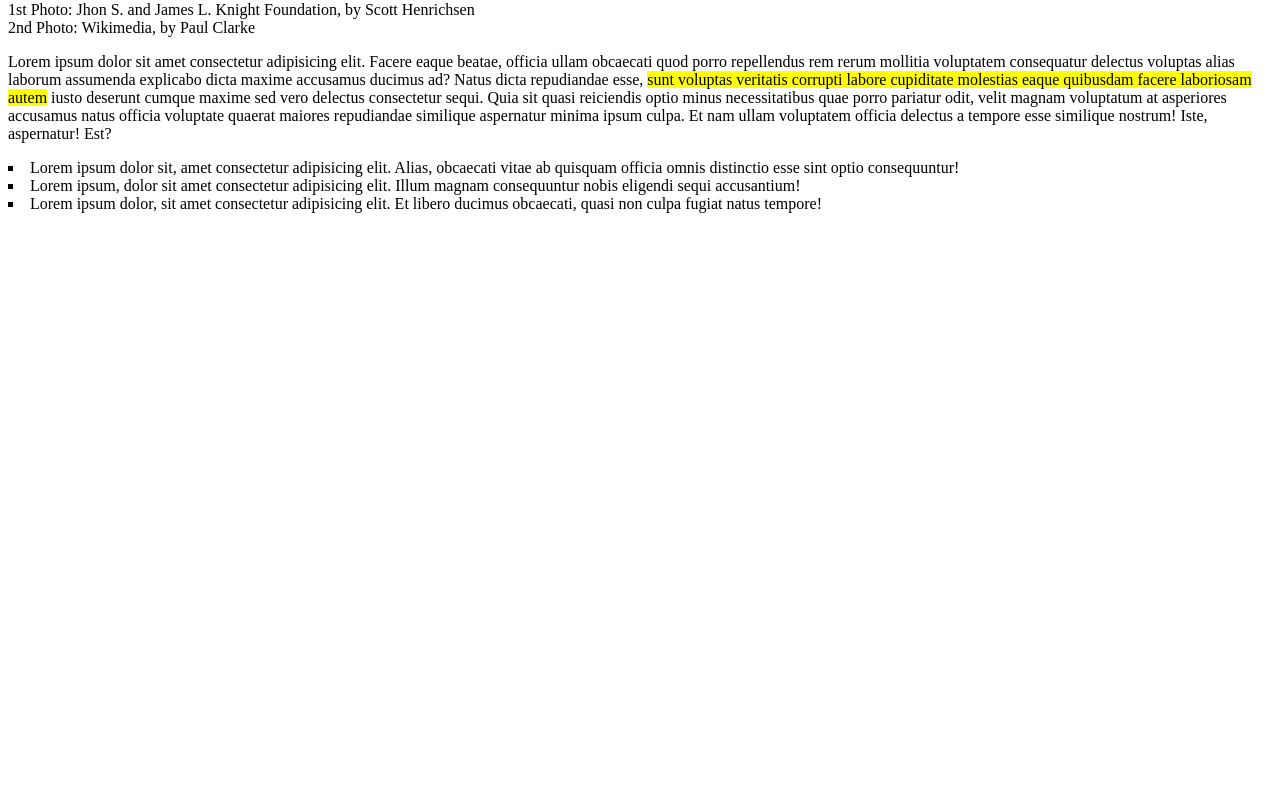
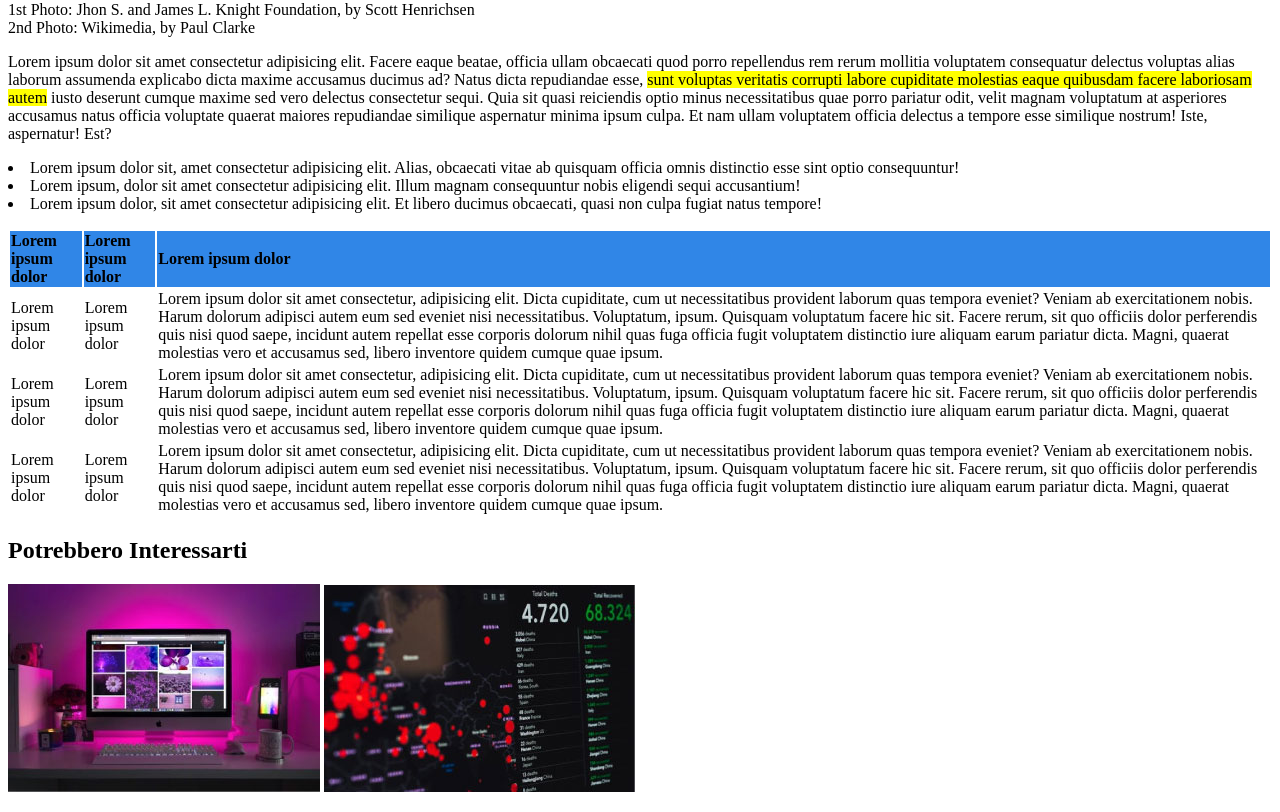
Before and after one commit to Damiano-Mariscoli/html-css-booleaner, a plain HTML site: page index.html in a window 1280 px wide. Shown: the part 741-1553 px from the top of the page. Before the commit the page ends 970 px from the top, so only its background shows below. Drawn offline with Linux system fonts and the light colour scheme.

Commit message:
aggiunta del css inerente alla lista, e aggiunte le ultime 2 foto

```diff
--- a/css/style.css
+++ b/css/style.css
@@ -9,6 +9,7 @@ header{
     background-color: rgb(9, 101, 206);
     height: 180px;
 }
+
 figure{
     margin-left:0px;
 }
@@ -34,10 +35,19 @@ figure{
     color: rgb(104, 104, 104);
 }
 .lista-main{
-    list-style-type:square;
+
     list-style-position: inside;
     padding-left: 0px;
 }
-.font16{
-    font-size: 100px;
+.font-16{
+    font-size: 16px;
 }
+.tab-head{
+    tab-size: 100;
+    background-color: rgb(48, 134, 231);
+    text-align: left;
+
+}
+.short-tab{
+    tab-size: 196;
+}
--- a/index.html
+++ b/index.html
@@ -15,7 +15,7 @@
             Internet deve essere al servizio del "bene pubblico":
             il manifesto di Tim Berners-Lee
         </h1>
-        <p class="caption-titolo" class="font16"><span class="grigio">Scritto da </span><span class="testo-colorato">The Booleaner</span></p>
+        <p class="caption-titolo font-16"><span class="grigio">Scritto da </span><span class="testo-colorato">The Booleaner</span></p>
         <p class="caption-titolo"><span class="grigio">il 10/10/2020</span></p>
     </section>
     <figure>
@@ -48,6 +48,59 @@
                     <li>Lorem ipsum dolor, sit amet consectetur adipisicing elit. Et libero ducimus obcaecati, quasi non culpa fugiat natus tempore!</li>
                 </ul>
         </section>
+        <section>
+            <table>
+                <thead class="tab-head">
+                    <tr >
+                        <th class="short-tab">Lorem ipsum dolor</th>
+                        <th class="short-tab">Lorem ipsum dolor</th>
+                        <th class="long-tab">Lorem ipsum dolor</th>
+                    </tr>
+                </thead>
+                <tbody>
+                    <tr>
+                        <td>Lorem ipsum dolor</td>
+                        <td>Lorem ipsum dolor</td>
+                        <td>Lorem ipsum dolor sit amet consectetur, adipisicing elit.
+                            Dicta cupiditate, cum ut necessitatibus provident laborum quas tempora eveniet?
+                            Veniam ab exercitationem nobis. Harum dolorum adipisci autem eum sed eveniet nisi necessitatibus.
+                            Voluptatum, ipsum. Quisquam voluptatum facere hic sit. Facere rerum, sit quo officiis dolor perferendis
+                            quis nisi quod saepe, incidunt autem repellat esse corporis dolorum nihil quas fuga officia fugit voluptatem distinctio
+                            iure aliquam earum pariatur dicta. Magni, quaerat molestias vero et accusamus sed, libero inventore quidem cumque quae ipsum.
+                        </td>
+                    </tr>
+                    <tr>
+                        <td>Lorem ipsum dolor</td>
+                        <td>Lorem ipsum dolor</td>
+                        <td>Lorem ipsum dolor sit amet consectetur, adipisicing elit.
+                            Dicta cupiditate, cum ut necessitatibus provident laborum quas tempora eveniet?
+                            Veniam ab exercitationem nobis. Harum dolorum adipisci autem eum sed eveniet nisi necessitatibus.
+                            Voluptatum, ipsum. Quisquam voluptatum facere hic sit. Facere rerum, sit quo officiis dolor perferendis
+                            quis nisi quod saepe, incidunt autem repellat esse corporis dolorum nihil quas fuga officia fugit voluptatem distinctio
+                            iure aliquam earum pariatur dicta. Magni, quaerat molestias vero et accusamus sed, libero inventore quidem cumque quae ipsum.
+                        </td>
+                    </tr>
+                    <tr>
+                        <td>Lorem ipsum dolor</td>
+                        <td>Lorem ipsum dolor</td>
+                        <td>Lorem ipsum dolor sit amet consectetur, adipisicing elit.
+                            Dicta cupiditate, cum ut necessitatibus provident laborum quas tempora eveniet?
+                            Veniam ab exercitationem nobis. Harum dolorum adipisci autem eum sed eveniet nisi necessitatibus.
+                            Voluptatum, ipsum. Quisquam voluptatum facere hic sit. Facere rerum, sit quo officiis dolor perferendis
+                            quis nisi quod saepe, incidunt autem repellat esse corporis dolorum nihil quas fuga officia fugit voluptatem distinctio
+                            iure aliquam earum pariatur dicta. Magni, quaerat molestias vero et accusamus sed, libero inventore quidem cumque quae ipsum.
+                        </td>
+                    </tr>
+                </tbody>
+            </table>
+        </section>
     </main>
+    <footer>
+        <h2>Potrebbero Interessarti</h2>
+        <figure class="ads">
+            <img src="./img/monitor.jpg" alt="">
+            <img src="./img/graph.jpg" alt="">
+        </figure>
+    </footer>
 </body>
 </html>
```
Lines whose indentation alone changed are shown as unchanged.
